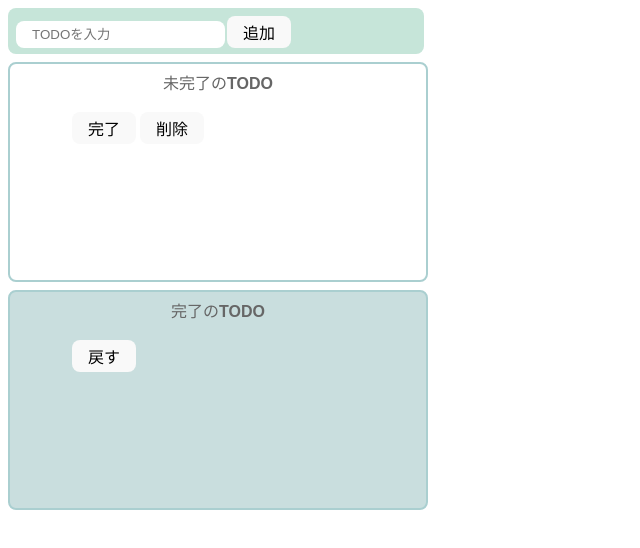
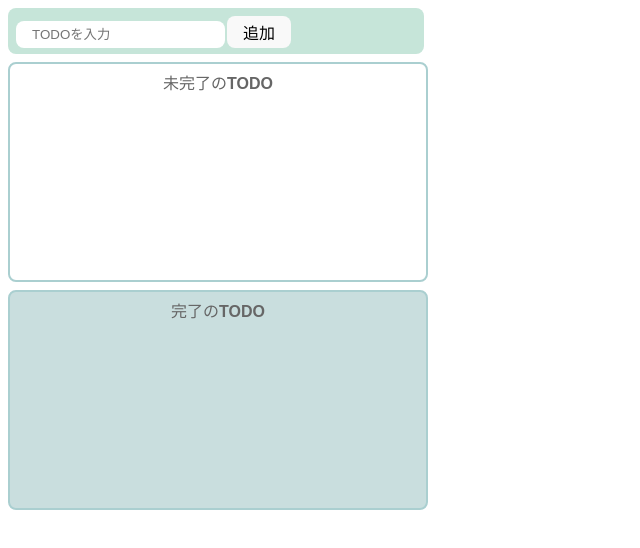
Before and after one commit to tomurayuri/-react-todo, a React (Vite) app: page / in a window 1280 px wide. Shown: the top 548 px of the page, without its empty margins (0-640 px from the left). Built offline with nearby package versions, Linux system fonts and the light colour scheme.

Commit message:
型推論

```diff
--- a/src/Todo.tsx
+++ b/src/Todo.tsx
@@ -3,8 +3,8 @@ import "./Todo.css"
 
 export const Todo = () => {
   const [todoText, setTodoText] = useState("")
-  const [incompleteTodos, setIncompleteTodos] = useState([""]);
-  const [completeTodos, setCompleteTodos] = useState([""]);
+  const [incompleteTodos, setIncompleteTodos] = useState<string[]>([]);
+  const [completeTodos, setCompleteTodos] = useState<string[]>([]);
 
   const onChangeTodoText = (event: React.ChangeEvent<HTMLInputElement>) => {
     setTodoText(event.target.value);
```
